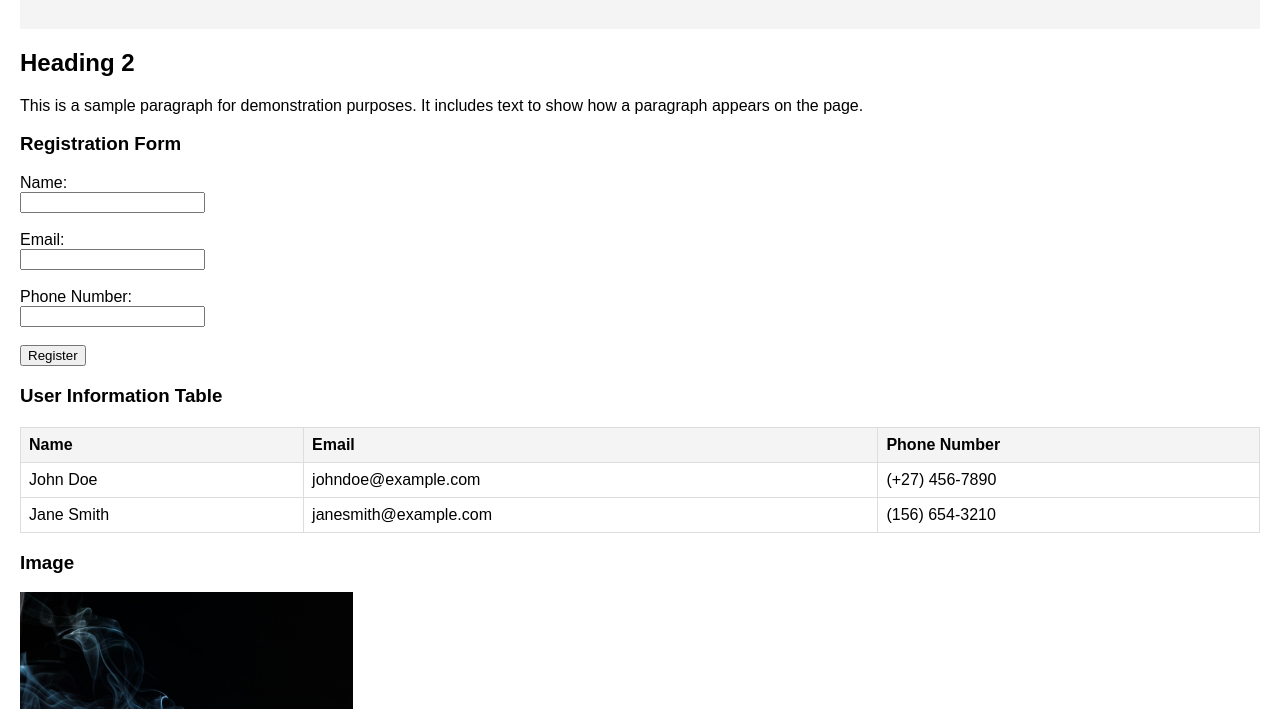
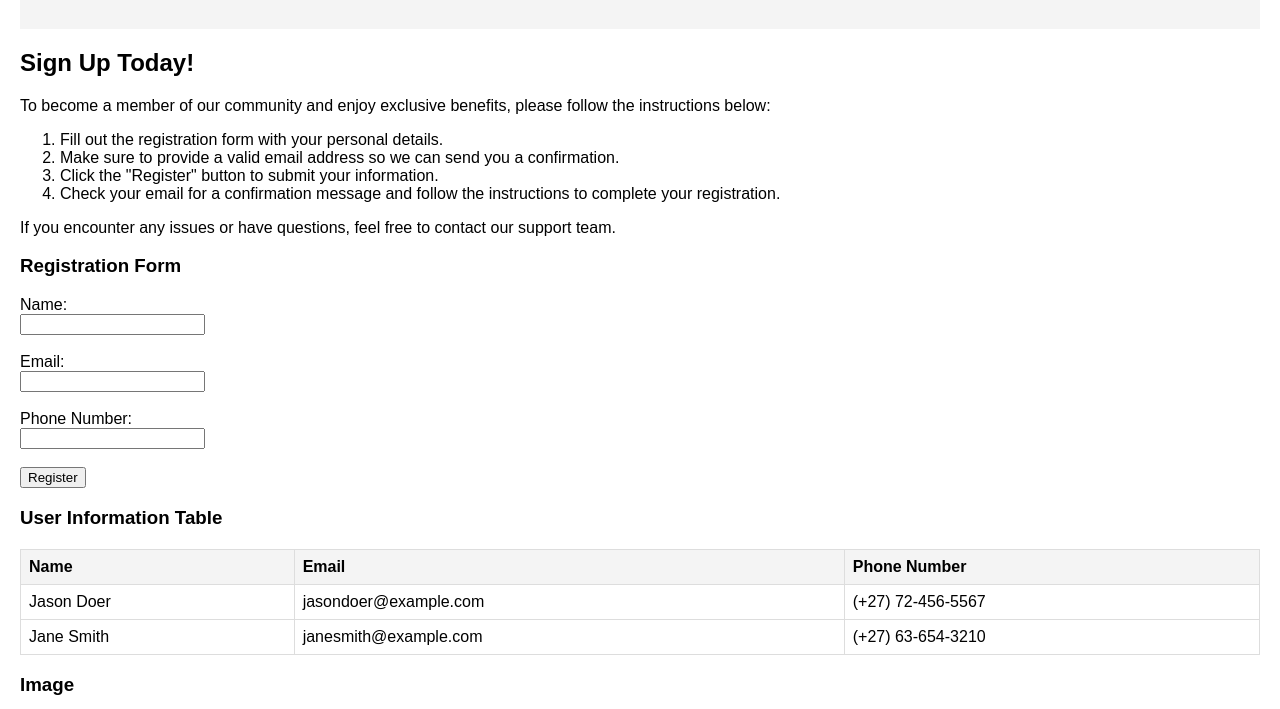
Before and after one commit to Spayile/Week-1-Project, a plain HTML site: page Week-1-Project/index.html in a window 1280 px wide. Shown: the part 91-800 px from the top of the page. Drawn offline with Linux system fonts and the light colour scheme.

Commit message:
initail commit

```diff
--- a/Week1/index.html
+++ b/Week-1-Project/index.html
@@ -38,13 +38,29 @@
     <header>
       <h1>Welcome to My Website</h1>
     </header>
-
-    <h2>Heading 2</h2>
-
-    <p>
-      This is a sample paragraph for demonstration purposes. It includes text to
-      show how a paragraph appears on the page.
-    </p>
+    <section>
+      <h2>Sign Up Today!</h2>
+      <p>
+        To become a member of our community and enjoy exclusive benefits, please
+        follow the instructions below:
+      </p>
+      <ol>
+        <li>Fill out the registration form with your personal details.</li>
+        <li>
+          Make sure to provide a valid email address so we can send you a
+          confirmation.
+        </li>
+        <li>Click the "Register" button to submit your information.</li>
+        <li>
+          Check your email for a confirmation message and follow the
+          instructions to complete your registration.
+        </li>
+      </ol>
+      <p>
+        If you encounter any issues or have questions, feel free to contact our
+        support team.
+      </p>
+    </section>
 
     <h3>Registration Form</h3>
     <form action="#" method="post">
@@ -65,14 +81,14 @@
         <th>Phone Number</th>
       </tr>
       <tr>
-        <td>John Doe</td>
-        <td>johndoe@example.com</td>
-        <td>(+27) 456-7890</td>
+        <td>Jason Doer</td>
+        <td>jasondoer@example.com</td>
+        <td>(+27) 72-456-5567</td>
       </tr>
       <tr>
         <td>Jane Smith</td>
         <td>janesmith@example.com</td>
-        <td>(156) 654-3210</td>
+        <td>(+27) 63-654-3210</td>
       </tr>
     </table>
 
```
Also changed, not shown: Week 2/index.html (added, +52 -0 lines), Week 2/Bird.image.jpeg (added), Week 2/sting.jellfish.jpg (added), Week-1-Project/pexels-kovyrina-937980.jpg (renamed from Week1/pexels-kovyrina-937980.jpg), 2 other files.
